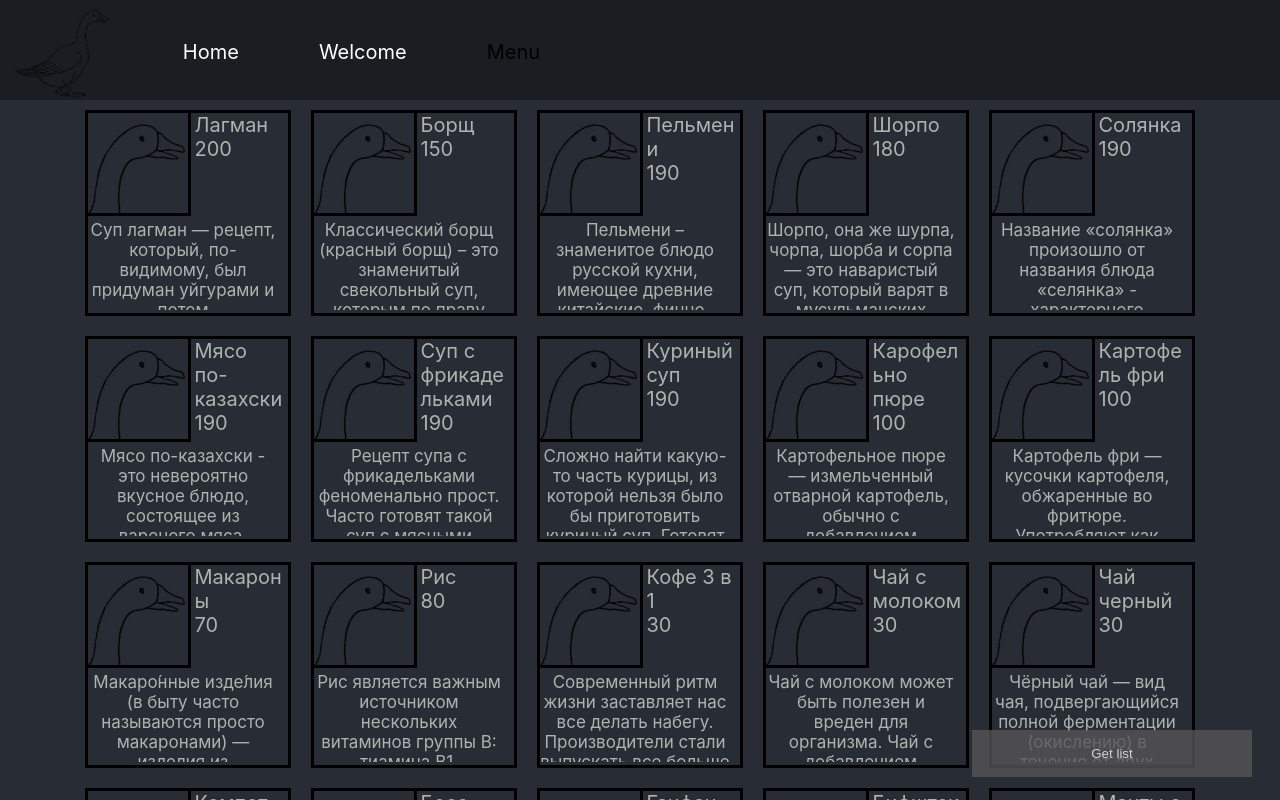
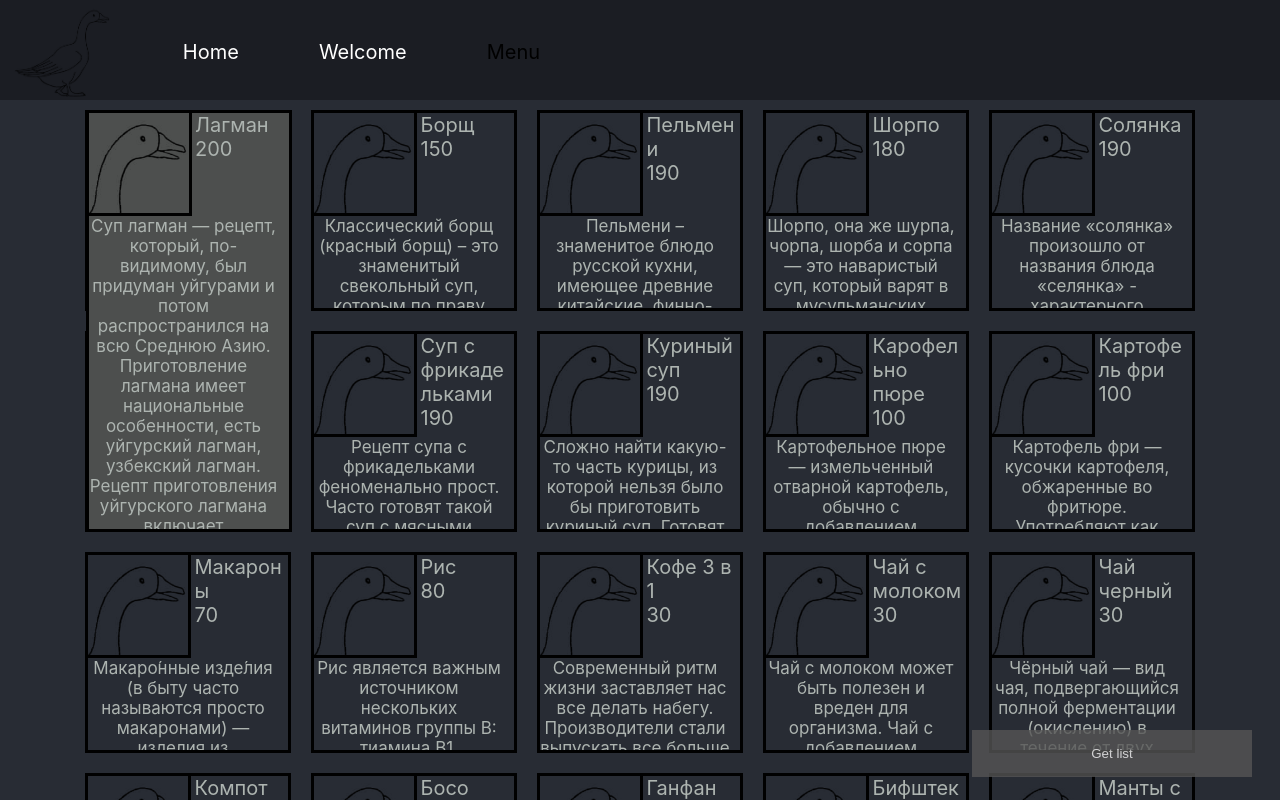
Before and after one commit to GoSSy4691/React-app_e-shop_GoSSy.link, a React (Create React App) app: page /menu in a window 1280 px wide. In both pictures the pointer is over the element 188 px from the left and 213 px from the top of the page. Built offline with nearby package versions, Linux system fonts and the light colour scheme.

Commit message:
feat: menu element hover effect
change some height in css menu

```diff
--- a/src/mainPage/containers/menu/menu.js
+++ b/src/mainPage/containers/menu/menu.js
@@ -3,7 +3,8 @@ import emptyImg from '../../../files/img/noItem.png';
 
 function Menu(props) {
   return <div className={s.showRoom}>
-    {props.menuItems[0].items.menu.map(p => <div className={s.foodElement} key={p.id}>
+    {props.menuItems[0].items.menu.map(p =>
+      <div className={s.foodElement} key={p.id}>
         <div className={s.item}>
           <img src={emptyImg} className={s.foodImg} alt={'logo'}/>
           <div className={s.namePrice}>
--- a/src/mainPage/containers/menu/menu.module.css
+++ b/src/mainPage/containers/menu/menu.module.css
@@ -10,7 +10,7 @@
     font-size: 20px;
     margin: 10px;
     width: 200px;
-    height: 200px;
+    height: 195px;
     text-align: center;
 }
 
@@ -21,6 +21,21 @@
             "A B"
             "C C";
 }
+
+.item:hover {
+    margin-top: -3.5px;
+    margin-left: -2.5px;
+    border: solid black;
+    width: 100%;
+    backface-visibility: hidden;
+    background-color: #4d4f4e;
+    height: 416px;
+}
+
+.item:hover .description {
+    overflow: hidden;
+}
+
 
 .foodImg {
     grid-area: A;
@@ -46,7 +61,5 @@
     list-style-type: none;
     font-size: 17px;
     width: 190px;
-    height: 90px;
     overflow: hidden;
-    position: relative;
 }
```
Lines whose indentation alone changed are shown as unchanged.
